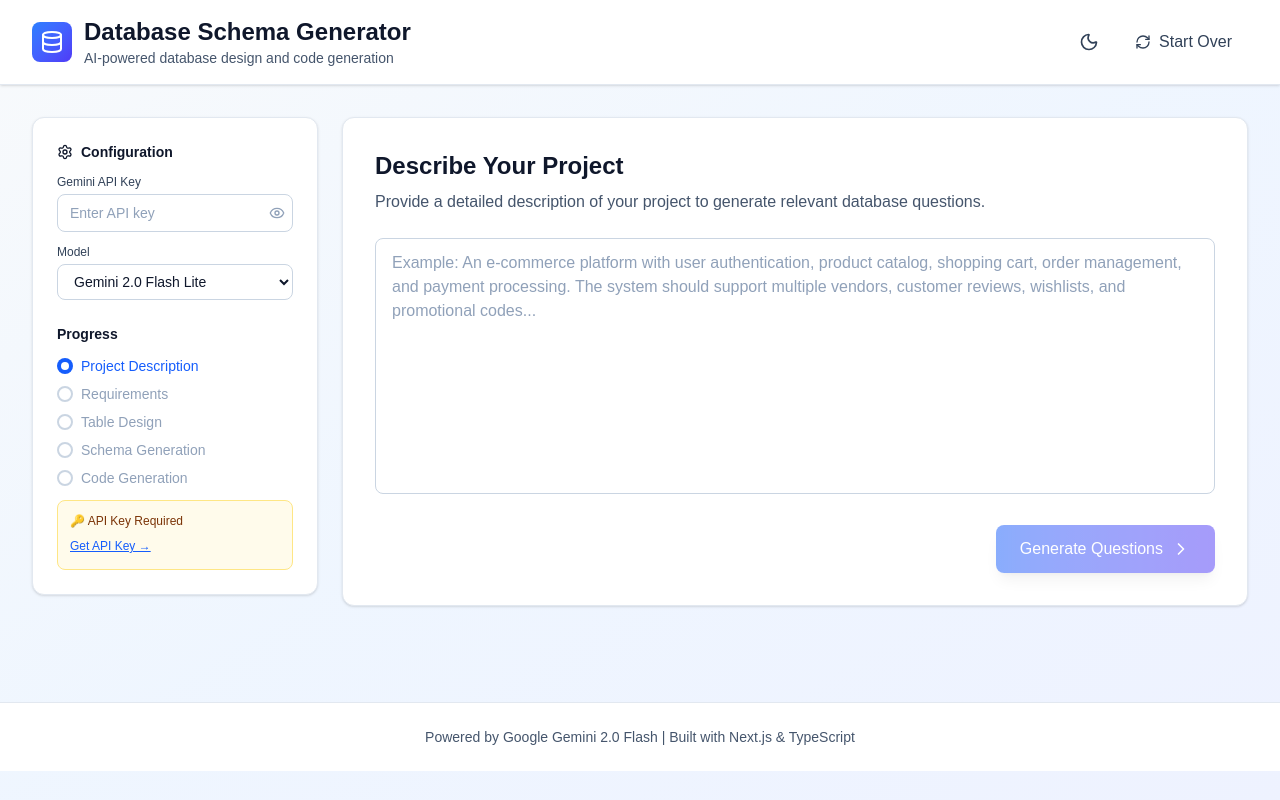
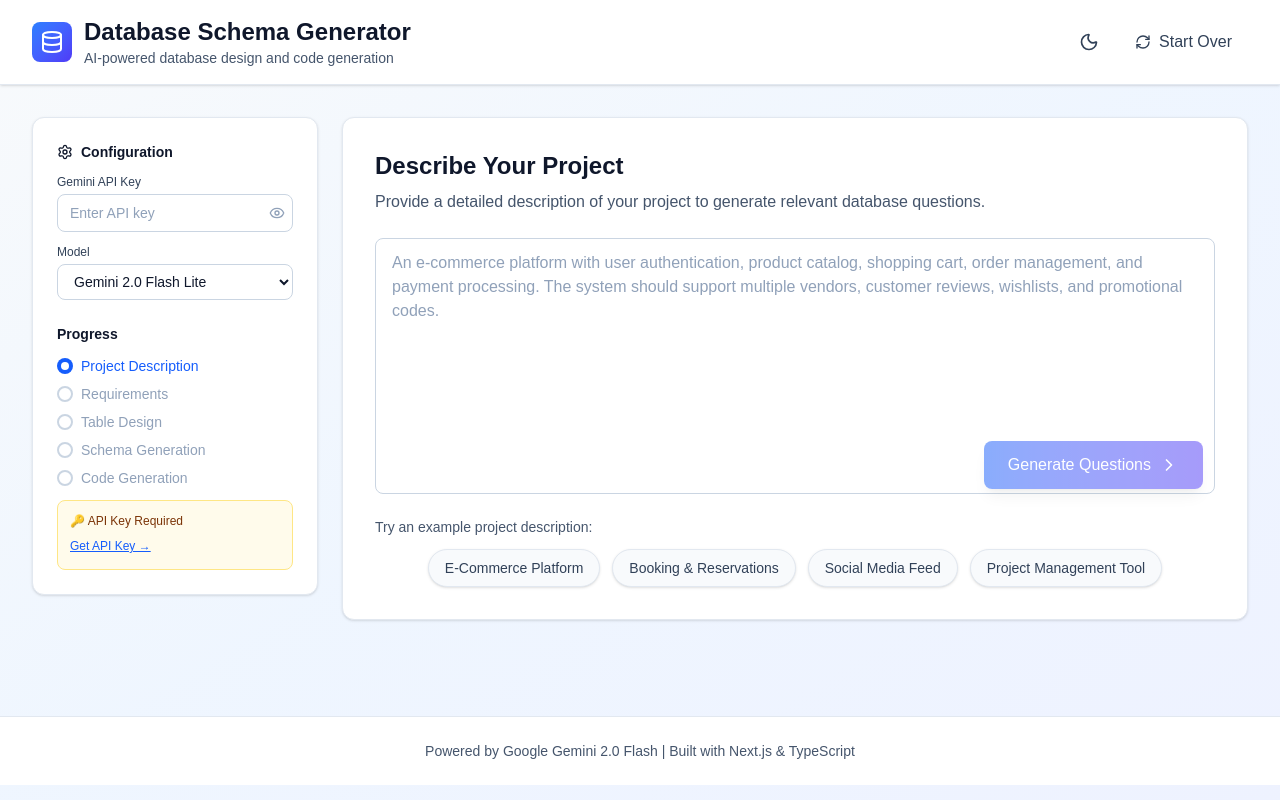
Before and after one commit to aayush598/DB-Drafter, a Next.js app: page / in a window 1280 px wide. Built offline with nearby package versions, Linux system fonts and the light colour scheme.

Commit message:
Project examples in step 1 added

```diff
--- /dev/null
+++ b/components/features/ProjectExamples.tsx
@@ -0,0 +1,41 @@
+// components/features/ProjectExamples.tsx
+
+"use client";
+
+import { EXAMPLE_PROMPTS } from "@/lib/constants/projectExamples";
+
+interface ProjectExamplesProps {
+  isDark: boolean;
+  onSelectExample: (prompt: string) => void;
+}
+
+export function ProjectExamples({ isDark, onSelectExample }: ProjectExamplesProps) {
+  return (
+    <div className="mt-4">
+      <p className={`text-sm mb-3 ${isDark ? "text-gray-400" : "text-slate-600"}`}>
+        Try an example project description:
+      </p>
+
+      {/* Centering and wrapping container */}
+      <div className="flex flex-wrap justify-center gap-3">
+        {EXAMPLE_PROMPTS.map((example) => (
+          <button
+            key={example.short}
+            onClick={() => onSelectExample(example.full)}
+            type="button" // Use type="button" to prevent form submission if wrapped in a form
+            className={`
+              px-4 py-2 rounded-full border cursor-pointer transition-all text-sm font-medium whitespace-nowrap
+              shadow-sm hover:shadow-md
+              ${isDark
+                ? "bg-gray-800 border-gray-600 text-gray-300 hover:bg-gray-700 hover:border-blue-500"
+                : "bg-slate-50 border-slate-200 text-slate-700 hover:bg-slate-100 hover:border-blue-500"
+              }
+            `}
+          >
+            {example.short}
+          </button>
+        ))}
+      </div>
+    </div>
+  );
+}
--- a/components/steps/Step1ProjectDescription.tsx
+++ b/components/steps/Step1ProjectDescription.tsx
@@ -1,8 +1,12 @@
+// components/steps/Step1ProjectDescription.tsx
+
 "use client";
 
 import { ChevronRight } from "lucide-react";
 import { Button } from "../common/Button";
 import { StepWrapper } from "./StepWrapper";
+import { ProjectExamples } from "../features/ProjectExamples"; // Import the new component
+import { EXAMPLE_PROMPTS } from "@/lib/constants/projectExamples"; // Import to use placeholder text
 
 interface Step1Props {
   isDark: boolean;
@@ -21,6 +25,11 @@ export function Step1ProjectDescription({
   onDescriptionChange,
   onGenerate,
 }: Step1Props) {
+  // Handler to paste the example prompt (passed down to the ProjectExamples component)
+  const handleExampleClick = (prompt: string) => {
+    onDescriptionChange(prompt);
+  };
+
   return (
     <StepWrapper isDark={isDark}>
       <div className="mb-6">
@@ -37,27 +46,37 @@ export function Step1ProjectDescription({
         </p>
       </div>
 
+      {/* Main Input Box Container */}
+      <div className="relative">
         <textarea
           value={projectDescription}
           onChange={(e) => onDescriptionChange(e.target.value)}
-        className={`w-full h-64 px-4 py-3 border rounded-lg focus:ring-2 focus:ring-blue-500 focus:border-transparent resize-none transition-colors ${
+          className={`w-full h-64 px-4 py-3 pb-16 border rounded-lg focus:ring-2 focus:ring-blue-500 focus:border-transparent resize-none transition-colors ${
             isDark
               ? "bg-gray-700 border-gray-600 text-white placeholder-gray-400"
               : "bg-white border-slate-300 text-slate-900 placeholder-slate-400"
           }`}
-        placeholder="Example: An e-commerce platform with user authentication, product catalog, shopping cart, order management, and payment processing. The system should support multiple vendors, customer reviews, wishlists, and promotional codes..."
+          placeholder={EXAMPLE_PROMPTS[0].full}
         />
 
-      <div className="mt-6 flex justify-end">
+        {/* Generate Questions Button inside the Input Box */}
+        <div className="absolute bottom-3 right-3">
           <Button
             onClick={onGenerate}
-          disabled={loading || !apiKey}
+            disabled={loading || !apiKey || projectDescription.trim() === ""}
             loading={loading}
             icon={<ChevronRight className="w-5 h-5" />}
           >
             {loading ? "Generating..." : "Generate Questions"}
           </Button>
         </div>
+      </div>
+
+      {/* 4. Examples Section - Using the new component */}
+      <ProjectExamples
+        isDark={isDark}
+        onSelectExample={handleExampleClick}
+      />
     </StepWrapper>
   );
 }
--- /dev/null
+++ b/lib/constants/projectExamples.ts
@@ -0,0 +1,25 @@
+// lib/constants/projectExamples.ts
+
+interface ProjectExample {
+  short: string;
+  full: string;
+}
+
+export const EXAMPLE_PROMPTS: ProjectExample[] = [
+  {
+    short: "E-Commerce Platform",
+    full: "An e-commerce platform with user authentication, product catalog, shopping cart, order management, and payment processing. The system should support multiple vendors, customer reviews, wishlists, and promotional codes.",
+  },
+  {
+    short: "Booking & Reservations",
+    full: "A restaurant reservation and booking system. Users can search for restaurants by location, cuisine, and available time slots. Restaurants can manage their tables, staff, menus, and receive booking notifications. Needs features for user reviews and loyalty points.",
+  },
+  {
+    short: "Social Media Feed",
+    full: "A social media platform for sharing short posts (text and image). Features include user profiles, follow/unfollow functionality, a personalized feed, likes, comments, and direct messaging.",
+  },
+  {
+    short: "Project Management Tool",
+    full: "A Kanban-style project management tool. Users can create projects, add tasks, assign tasks to team members, set due dates, and move tasks between status columns (To Do, In Progress, Done). Requires user roles and project permissions.",
+  },
+];
```
Lines whose indentation alone changed are shown as unchanged.
